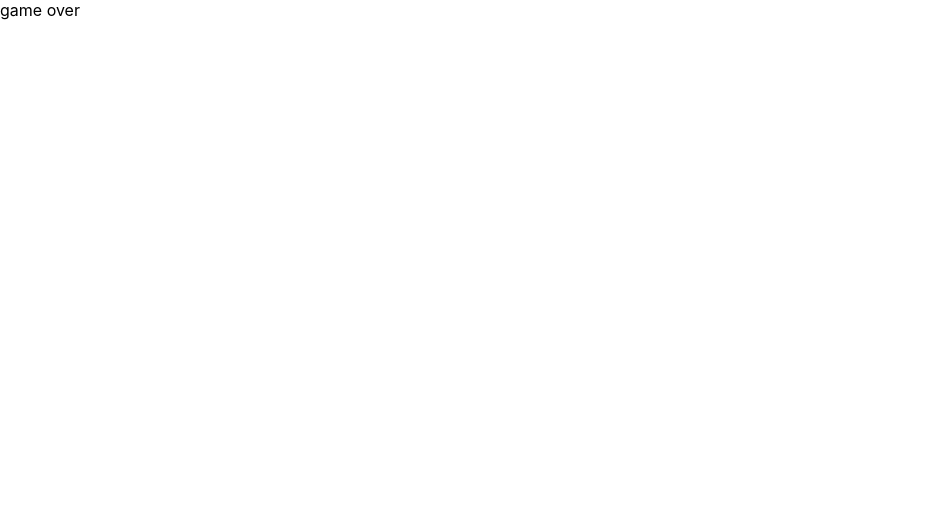
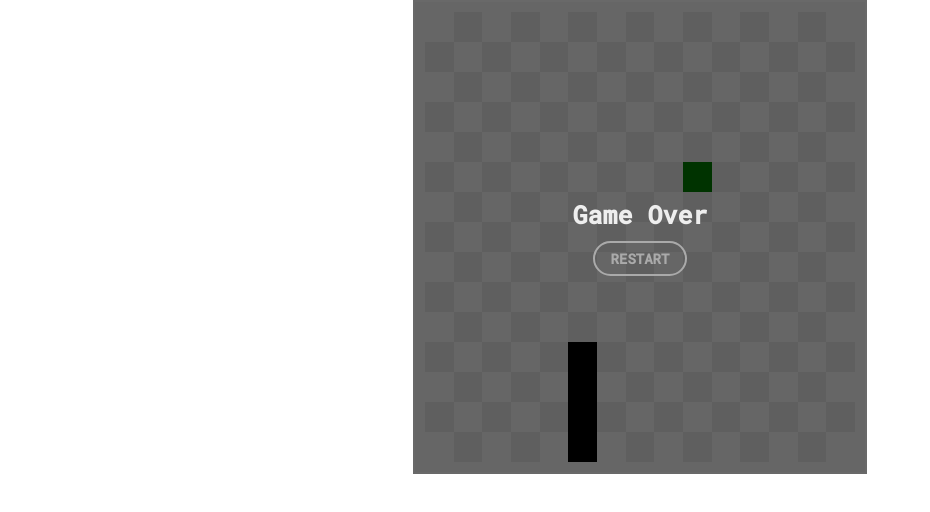
Before and after one commit to ccpdouglas/snake-game, a React (Create React App) app: page / in a window 1280 px wide. Shown: the top 512 px of the page, without its empty margins (0-930 px from the left). Built offline with nearby package versions, Linux system fonts and the light colour scheme.

Commit message:
add gameover overlay

```diff
--- a/src/App.css
+++ b/src/App.css
@@ -1,5 +1,11 @@
+@import url("https://fonts.googleapis.com/css2?family=Roboto+Mono:wght@100;300;400;500&display=swap");
+
 .App {
     text-align: center;
+    position: relative;
+    font-family: "Roboto Mono", monospace;
+    margin: 0 auto;
+    border: solid 2px #696969;
 }
 
 .App-logo {
--- a/src/App.tsx
+++ b/src/App.tsx
@@ -3,6 +3,7 @@ import { Grid, useSnake } from "./components"
 import { Direction, SnakePosition, GridPosition, Fruit } from "./types"
 
 import "./App.css"
+import GameOver from "./components/GameOver"
 
 const gridSize = 15
 const startingLength = 5
@@ -82,10 +83,9 @@ const App = function () {
         }
     }, [snakeHitSelf])
 
-    if (gameOver) return <span>game over</span>
-
     return (
-        <div className="App">
+        <div className="App" style={{ width: `${gridSize * 30}px` }}>
+            {!gameOver ? "" : <GameOver restartGame={console.log} />}
             <Grid
                 size={gridSize}
                 headPosition={headPosition}
--- /dev/null
+++ b/src/components/GameOver/index.css
@@ -0,0 +1,31 @@
+.GameOver {
+    display: flex;
+    position: absolute;
+    width: 100%;
+    height: 100%;
+    background: rgba(0, 0, 0, 0.6);
+    align-items: center;
+    justify-content: center;
+    flex-direction: column;
+}
+
+.GameOver > * {
+    margin: 5px;
+}
+
+.GameOver > h4 {
+    color: #eee;
+    font-size: 25px;
+}
+
+.GameOver > p {
+    color: #aaa;
+    display: table;
+    border: solid 2px #aaa;
+    border-radius: 50px;
+    font-weight: 600;
+    font-size: 14px;
+    padding: 6px 16px;
+    cursor: pointer;
+    text-transform: uppercase;
+}
--- /dev/null
+++ b/src/components/GameOver/index.tsx
@@ -0,0 +1,18 @@
+import React from "react"
+
+import "./index.css"
+
+interface GameOverProps {
+    restartGame(): void
+}
+
+const GameOver = function ({ restartGame }: GameOverProps) {
+    return (
+        <div className="GameOver">
+            <h4>Game Over</h4>
+            <p onClick={restartGame}>Restart</p>
+        </div>
+    )
+}
+
+export default GameOver
--- a/src/components/Grid/index.tsx
+++ b/src/components/Grid/index.tsx
@@ -1,7 +1,7 @@
 import React from "react"
-import { SnakePosition, GridPosition, Fruit } from "../../types"
+import { SnakePosition, Fruit } from "../../types"
 
-import "./Grid.css"
+import "./index.css"
 import GridRow from "./GridRow"
 
 interface GridProps {
--- a/src/components/useSnake/index.tsx
+++ b/src/components/useSnake/index.tsx
@@ -1,4 +1,4 @@
-import { useState, useEffect, useCallback } from "react"
+import { useState, useCallback } from "react"
 import { Direction, SnakePosition, Fruit } from "../../types"
 
 interface UseSnakeProps {
```
Also changed, not shown: src/components/Grid/index.css (renamed from src/components/Grid/Grid.css). Lines whose indentation alone changed are shown as unchanged.
